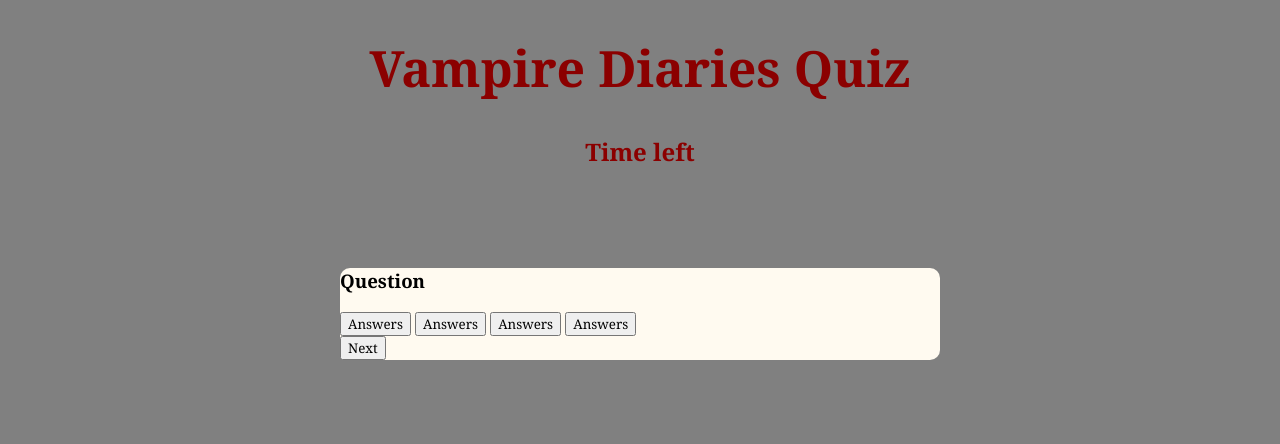
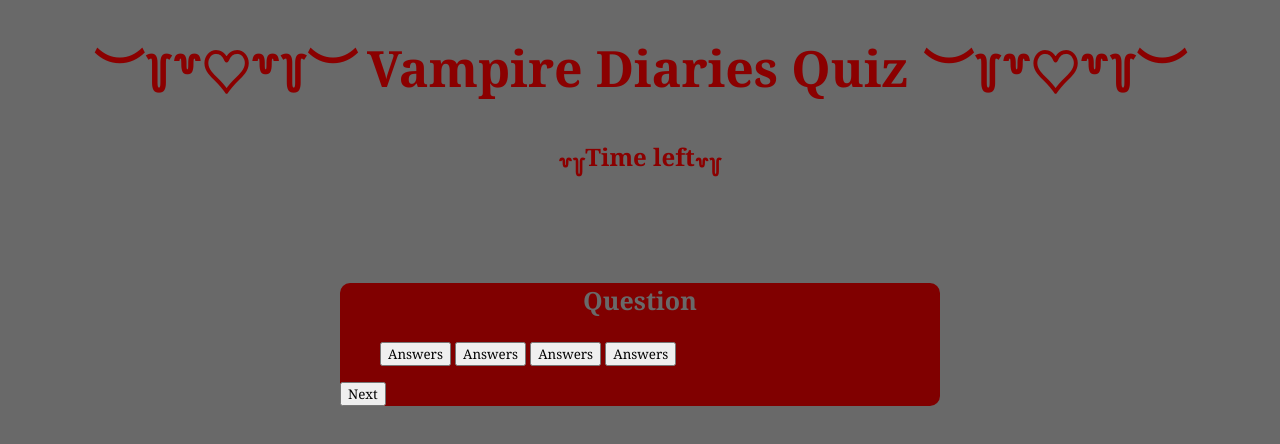
Before and after one commit to heeyitsrissa/vampire-diaries-quiz, a plain HTML site: page index.html in a window 1280 px wide. Drawn offline with Linux system fonts and the light colour scheme.

Commit message:
fix the css stylesheet

```diff
--- a/assets/css/style.css
+++ b/assets/css/style.css
@@ -9,20 +9,41 @@
     color: #8b0000;
 
 }
+h1::before {
+    content: '︶꒦꒷♡꒷꒦︶';
+    margin-right: 10px;
+}
+h1::after {
+    content: '︶꒦꒷♡꒷꒦︶';
+    margin-left: 15px;
+}
+
 #timer {
     display: flex;
     justify-content: center;
     color: #8b0000;
 }
+h2::before, h2::after {
+    content: '꒷꒦';
+    margin-top: 10px;
+
+}
 
 body{
-    background-color: grey;
+    background-color: #696969;
 }
 
 .quiz {
-    background-color: floralwhite;
+    background-color: #800000;
     width: 90%;
     max-width: 600px;
     margin: 100px auto 0;
     border-radius: 10px;
 }
+
+#question{
+    display: flex;
+    justify-content: center;
+    color: #696969;
+    font-size: 25px;
+}
--- a/index.html
+++ b/index.html
@@ -4,21 +4,20 @@
         <meta charset="UTF-8" />
         <meta name="viewport" content="width=device-width, initial-scale=1.0" />
         <meta http-equiv="X-UA-Compatible" content="ie=edge" />
-        <title>Password Generator</title>
-        <link rel="stylesheet" href="./assets/css/style.css" />
         <title>Vampire Diaries Quiz</title>
+       <link rel="stylesheet" href="./assets/css/style.css" />
       </head>
       <body>
         <h1>Vampire Diaries Quiz</h1>
         <h2 id="timer">Time left</h2>
         <section class="quiz">
           <h3 id="question">Question</h3>
-          <div id="answers">
+          <ul id="answers">
             <button class="buttons">Answers</button>
             <button class="buttons">Answers</button>
             <button class="buttons">Answers</button>
             <button class="buttons">Answers</button>
-          </div>
+          </ul>
           <button id="next">Next</button>
         </section>
         <script src="./assets/js/script.js"></script>
```
